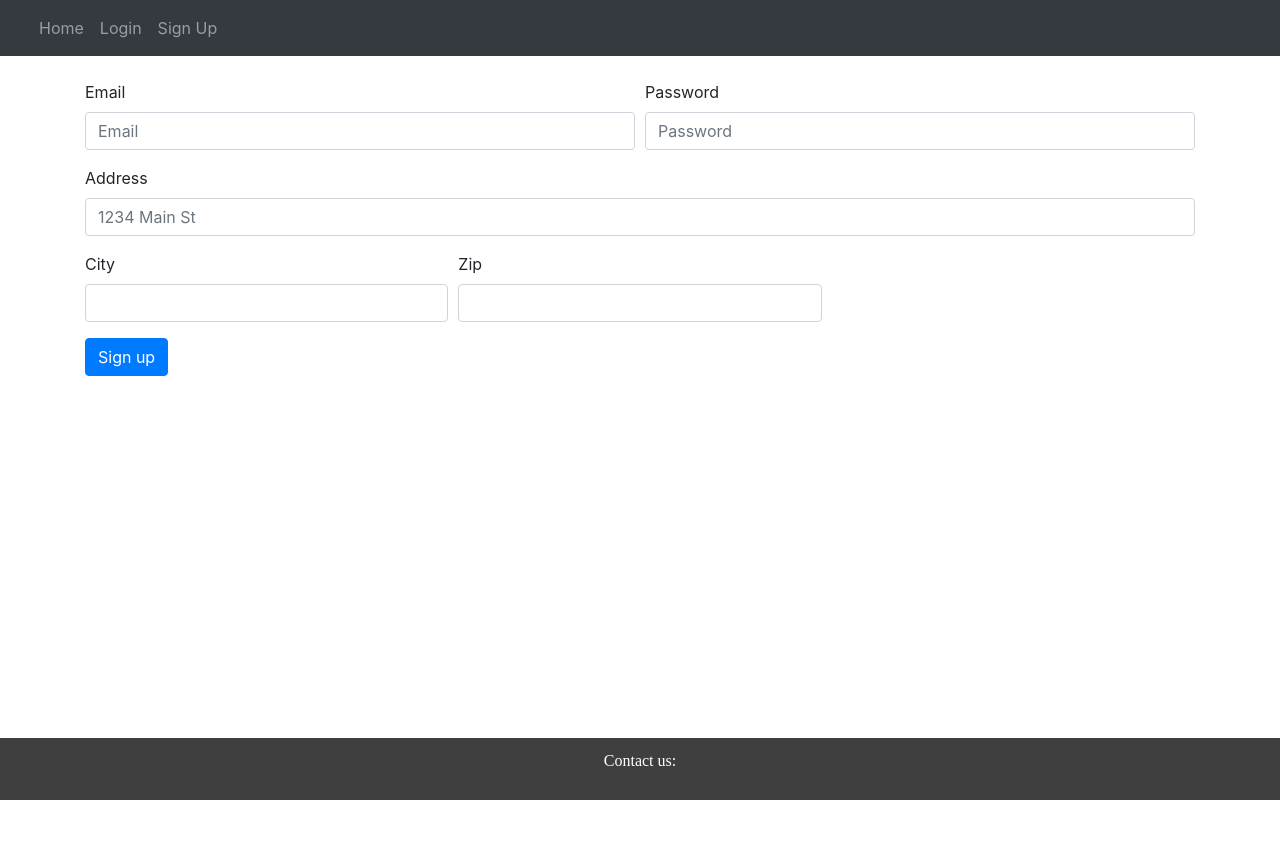
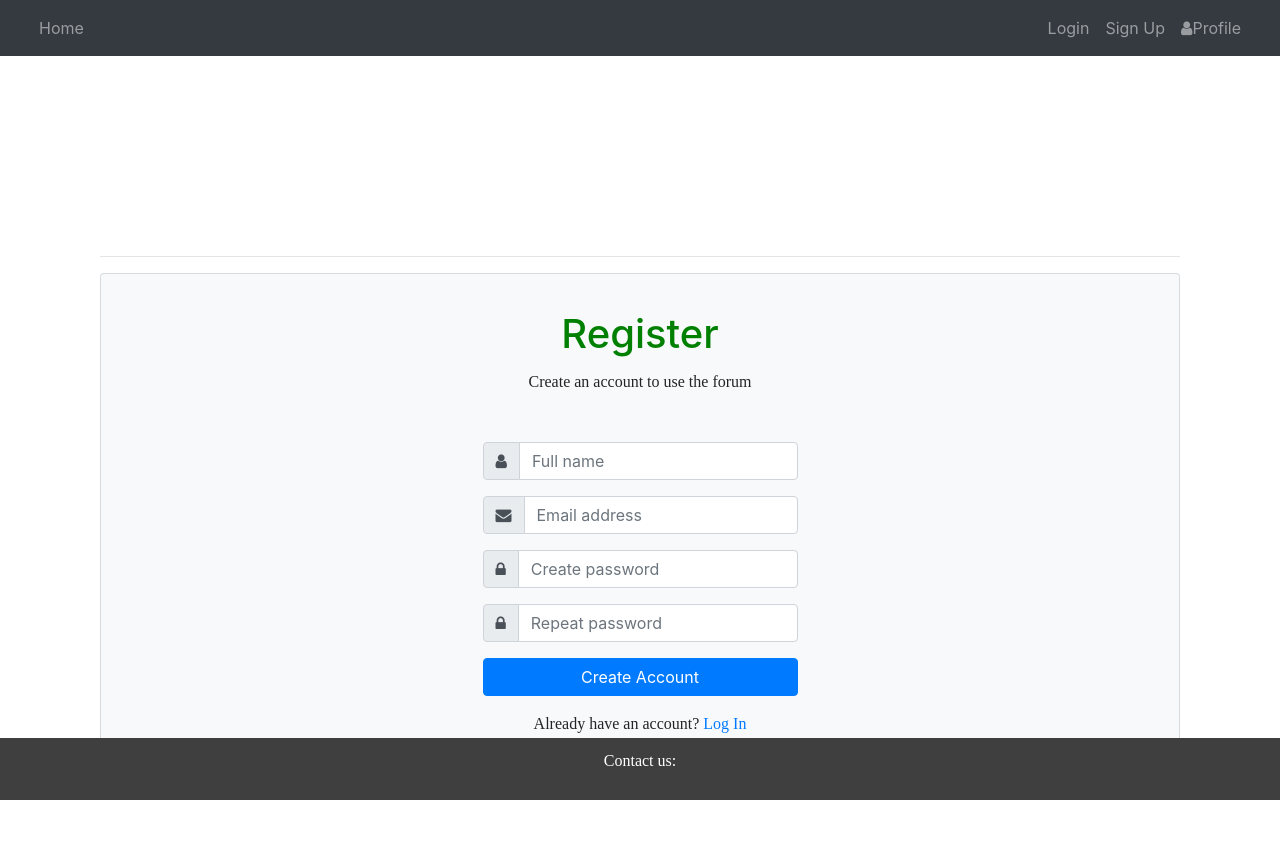
Before and after one commit to francescoopiccoli/Information-Security-Project, a Flask app: page /sign-up in a window 1280 px wide. Before the commit the page ends 800 px from the top, so only its background shows below. Run offline with Flask 2, Linux system fonts and the light colour scheme; some libraries are stand-ins or nearby versions.

Commit message:
signup+profile+update navbar

```diff
--- a/website/auth.py
+++ b/website/auth.py
@@ -14,3 +14,7 @@
 @auth.route("/sign-up")
 def signup():
     return render_template("sign_up.html")
+
+@auth.route("/profile")
+def profile():
+    return render_template("profile.html")
--- a/website/templates/base.html
+++ b/website/templates/base.html
@@ -30,11 +30,16 @@
           <li class="nav-item">
             <a class="nav-item nav-link" id="home" href="/">Home</a>
           </li>
+        </ul>
+        <ul class="navbar-nav ml-auto">
           <li class="nav-item">
             <a class="nav-item nav-link" id="login" href="/login">Login</a>
           </li>
           <li class="nav-item">
             <a class="nav-item nav-link" id="signUp" href="/sign-up">Sign Up</a>
+          </li>
+          <li class="nav-item">
+            <a class="nav-item nav-link" id="signUp" href="/profile"><i class="fa fa-user"></i>Profile</a>
           </li>
         </ul>
       </div>
--- a/website/templates/sign_up.html
+++ b/website/templates/sign_up.html
@@ -1,33 +1,45 @@
 {% extends "base.html" %} {% block title %}Sign Up{% endblock %} {% block
 content %}
-<form>
-    <div class="form-row">
-        <div class="form-group col-md-6">
-            <label for="inputEmail4">Email</label>
-            <input type="email" class="form-control" id="inputEmail4" placeholder="Email">
-        </div>
-        <div class="form-group col-md-6">
-            <label for="inputPassword4">Password</label>
-            <input type="password" class="form-control" id="inputPassword4" placeholder="Password">
-        </div>
+<div class="container">
+    <h1 style="padding-bottom: 2em; padding-top: 2em;  margin: auto;
+    width: 50%;"></h1>
+    <hr>
+    <div class="card bg-light">
+        <article class="card-body mx-auto" style="max-width: 500px;">
+            <h1 class="card-title mt-3 text-center">Register</h1>
+            <p class="text-center" style="padding-bottom: 2em;" >Create an account to use the forum</p>
+            <form>
+                <div class="form-group input-group">
+                    <div class="input-group-prepend">
+                        <span class="input-group-text"> <i class="fa fa-user"></i>  </span>
+                     </div>
+                    <input name="" class="form-control" placeholder="Full name" type="text">
+                </div>
+                <div class="form-group input-group">
+                    <div class="input-group-prepend">
+                        <span class="input-group-text"> <i class="fa fa-envelope"></i></span>
+                     </div>
+                    <input name="" class="form-control" placeholder="Email address" type="email">
+                </div>
+
+                <div class="form-group input-group">
+                    <div class="input-group-prepend">
+                        <span class="input-group-text"> <i class="fa fa-lock"></i> </span>
+                    </div>
+                    <input class="form-control" placeholder="Create password" type="password">
+                </div> <!-- form-group// -->
+                <div class="form-group input-group">
+                    <div class="input-group-prepend">
+                        <span class="input-group-text"> <i class="fa fa-lock"></i> </span>
+                    </div>
+                    <input class="form-control" placeholder="Repeat password" type="password">
+                </div> <!-- form-group// -->
+                <div class="form-group">
+                    <button type="submit" class="btn btn-primary btn-block"> Create Account  </button>
+                </div> <!-- form-group// -->
+                <p class="text-center">Already have an account? <a href="login">Log In</a> </p>
+            </form>
+        </article>
     </div>
-    <div class="form-group">
-        <label for="inputAddress">Address</label>
-        <input type="text" class="form-control" id="inputAddress" placeholder="1234 Main St">
-    </div>
-
-    <div class="form-row">
-        <div class="form-group col-md-4">
-            <label for="inputCity">City</label>
-            <input type="text" class="form-control" id="inputCity">
-        </div>
-
-        <div class="form-group col-md-4">
-            <label for="inputZip">Zip</label>
-            <input type="text" class="form-control" id="inputZip">
-        </div>
-    </div>
-
-    <button type="submit" class="btn btn-primary">Sign up</button>
-</form>
+</div>
 {% endblock %}
```
Also changed, not shown: website/templates/profile.html (added, +91 -0 lines).
